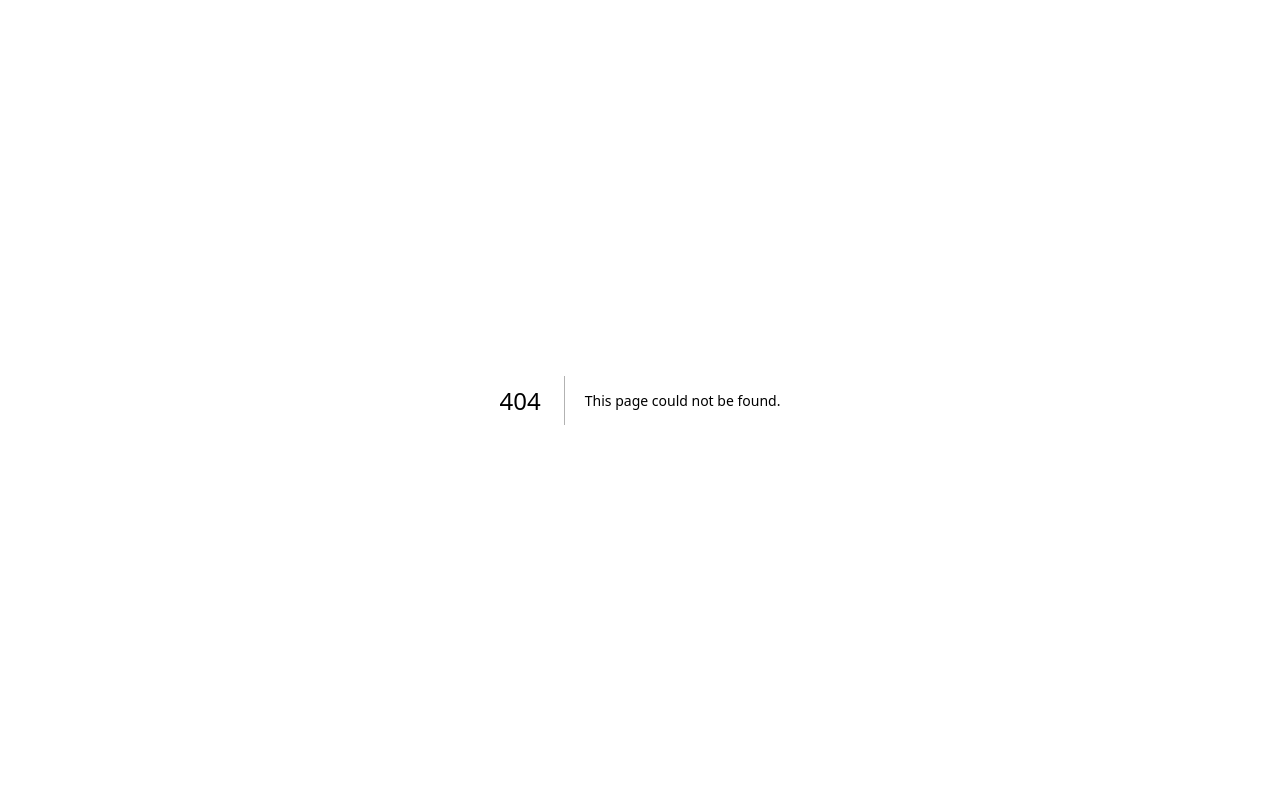
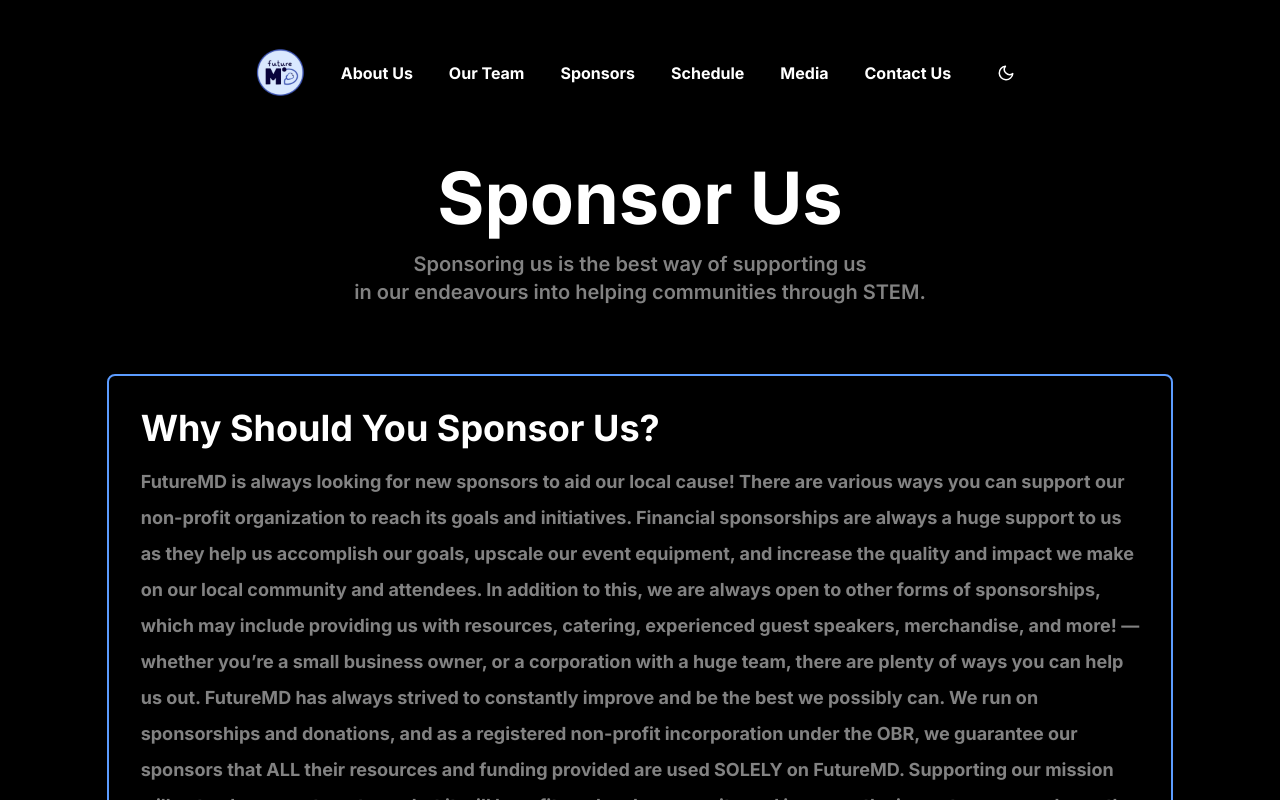
Before and after one commit to advayc/futuremd-site, a Next.js app: page /sponsorship in a window 1280 px wide. Before the commit this address had no page. Shown: the top 800 px of the page. Built offline with nearby package versions, Linux system fonts and the light colour scheme.

Commit message:
sponsorship

```diff
--- a/components/navbar.tsx
+++ b/components/navbar.tsx
@@ -48,7 +48,7 @@ const Navbar: React.FC = () => {
           <a href="/" className={`mr-9 font-bold ${selected === 'light' ? 'text-light-text' : 'text-white'} hover:text-hov transition delay-50`}>
             Schedule
           </a>
-          <a href="/" className={`mr-9 font-bold ${selected === 'light' ? 'text-light-text' : 'text-white'} hover:text-hov transition delay-50`}>
+          <a href="/media" className={`mr-9 font-bold ${selected === 'light' ? 'text-light-text' : 'text-white'} hover:text-hov transition delay-50`}>
             Media
           </a>
           <a href="/contact" className={`mr-9 font-bold ${selected === 'light' ? 'text-light-text' : 'text-white'} hover:text-hov transition delay-50`}>
@@ -70,9 +70,9 @@ const Navbar: React.FC = () => {
               </button>
             </div>
             <a href="/team" className="py-1 hover:text-hov transition delay-50 font-bold">Our Team</a>
-            <a href="/" className="py-1 hover:text-hov transition delay-50 font-bold">Sponsors</a>
+            <a href="/sponsors" className="py-1 hover:text-hov transition delay-50 font-bold">Sponsors</a>
             <a href="/" className="py-1 hover:text-hov transition delay-50 font-bold">Schedule</a>
-            <a href="/" className="py-1 hover:text-hov transition delay-50 font-bold">Media</a>
+            <a href="/media" className="py-1 hover:text-hov transition delay-50 font-bold">Media</a>
             <div className="flex justify-between items-center">
               <a href="/contact" className="py-1 hover:text-hov transition delay-50 font-bold">Contact Us</a>
             </div>
--- /dev/null
+++ b/pages/media.tsx
@@ -0,0 +1,33 @@
+import { Inter } from "next/font/google";
+import Navbar from "@/components/navbar";
+import { useRouter } from "next/router";
+import { useEffect } from "react";
+import Head from 'next/head';
+
+const inter = Inter({ subsets: ["latin"] });
+
+export default function Media() {
+  const router = useRouter();
+
+  useEffect(() => {
+    const handleRouteChange = (url: string) => {
+      document.documentElement.classList.add('transition-colors', 'duration-700');
+      setTimeout(() => {
+        document.documentElement.classList.remove('transition-colors', 'duration-700');
+      }, 1700);
+    };
+
+    router.events.on('routeChangeStart', handleRouteChange);
+
+    return () => {
+      router.events.off('routeChangeStart', handleRouteChange);
+    };
+  }, [router.events]);
+
+  return (
+    <main className={`min-h-screen flex flex-col items-center py-8 ${inter.className} dark:bg-dark-bg bg-light-bg transition-colors duration-700`}>
+      <Head><title>FutureMD - Media</title></Head>
+      <Navbar />
+    </main>
+  );
+}
--- a/pages/sponsors.tsx
+++ b/pages/sponsors.tsx
@@ -5,9 +5,9 @@ import { useEffect } from "react";
 import Head from 'next/head';
 import {sponsors} from '@/lib/sponsors';
 import {Footer} from '@/components/footer';
+import Link from 'next/link';
 
 const inter = Inter({ subsets: ["latin"] });
-
 
 export default function About() {
   const router = useRouter();
@@ -49,6 +49,9 @@ export default function About() {
           </div>
         ))}
       </section>
+      <p className="text-center mt-10 text-lg md:text-xl font-semibold dark:text-dark-text text-zinc-700">
+      Interested in sponsoring us? <Link href='/sponsorship' className="dark:text-hov dark:hover:text-primary text-li hover:text-black transition delay-75">Click Here!</Link>
+      </p>
       <Footer />
     </main>
   );
--- /dev/null
+++ b/pages/sponsorship.tsx
@@ -0,0 +1,56 @@
+import { Inter } from "next/font/google";
+import Navbar from "@/components/navbar";
+import { useRouter } from "next/router";
+import { useEffect } from "react";
+import Head from 'next/head';
+import { Footer } from '@/components/footer';
+
+const inter = Inter({ subsets: ["latin"] });
+
+export default function About() {
+  const router = useRouter();
+
+  useEffect(() => {
+    const handleRouteChange = (url: string) => {
+      document.documentElement.classList.add('transition-colors', 'duration-700');
+      setTimeout(() => {
+        document.documentElement.classList.remove('transition-colors', 'duration-700');
+      }, 1700);
+    };
+
+    router.events.on('routeChangeStart', handleRouteChange);
+
+    return () => {
+      router.events.off('routeChangeStart', handleRouteChange);
+    };
+  }, [router.events]);
+
+  return (
+    <main className={`min-h-screen py-8 ${inter.className} dark:bg-dark-bg bg-light-bg transition-colors duration-700`}>
+      <Head><title>FutureMD - Sponsorship</title></Head>
+      <Navbar />
+      <header className="pt-4 pd-3 px-4 w-full max-w-9xl text-center">
+        <h1 className="text-7xl font-bold my-8 mb-4 dark:text-white text-black">Sponsor Us</h1>
+        <p className="text-center text-lg md:text-xl font-semibold dark:text-dark-text text-[#828282] mb-5">
+          Sponsoring us is the best way of supporting us <br />in our endeavours into helping communities through STEM.
+        </p>
+      </header>
+
+      <section className="flex flex-col items-center">
+        <div className="w-5/6 border-2 border-hov rounded-lg p-8 shadow hover:shadow-lg mt-12">
+          <h2 className="text-4xl font-bold dark:text-white text-black mb-4">Why Should You Sponsor Us?</h2>
+          <p className="text-lg dark:text-dark-text text-[#828282] font-bold leading-9">
+            FutureMD is always looking for new sponsors to aid our local cause! There are various ways you can support our non-profit organization to reach its goals and initiatives. Financial sponsorships are always a huge support to us as they help us accomplish our goals, upscale our event equipment, and increase the quality and impact we make on our local community and attendees. In addition to this, we are always open to other forms of sponsorships, which may include providing us with resources, catering, experienced guest speakers, merchandise, and more! — whether you’re a small business owner, or a corporation with a huge team, there are plenty of ways you can help us out. FutureMD has always strived to constantly improve and be the best we possibly can. We run on sponsorships and donations, and as a registered non-profit incorporation under the OBR, we guarantee our sponsors that ALL their resources and funding provided are used SOLELY on FutureMD. Supporting our mission will not only support our team, but it will benefit our local community and increase the impact we can make on the next generation of medical specialists!
+          </p>
+          <div className="pt-4 pd-3 px-4 max-w-9xl text-center mt-8">
+            <h2 className="text-4xl font-bold mb-9 dark:text-white text-black">Discover Our Sponsorship Package</h2>
+            <div className="flex justify-center">
+              <embed src="/Sponsorship Proposal V3.pdf" type="application/pdf" width="55%" height="850px" />
+            </div>
+          </div>
+        </div>
+      </section>
+      <Footer />
+    </main>
+  );
+}
--- a/pages/team.tsx
+++ b/pages/team.tsx
@@ -6,6 +6,7 @@ import { useRouter } from "next/router";
 import { useEffect } from "react";
 import Head from "next/head";
 import {Footer} from '@/components/footer';
+import Link from "next/link";
 
 const inter = Inter({ subsets: ["latin"] });
 
@@ -41,7 +42,7 @@ export default function About() {
              <HoverEffect items={team} />
         </div>
         <p className="text-center mb-4 text-lg md:text-xl font-semibold dark:text-dark-text text-zinc-700">
-          Interested in joining our team? <a href='/join' target="_blank" className="dark:text-hov dark:hover:text-primary text-li hover:text-black transition delay-75">Click Here!</a>
+          Interested in joining our team?  <Link href='https://forms.gle/Sa52gmcHybHgnk438' target="_blank" className="dark:text-hov dark:hover:text-primary text-li hover:text-black transition delay-75">Click Here!</Link>
         </p>
         <Footer />
     </main>
```
Also changed, not shown: pages/schedule.tsx (renamed from pages/join.tsx), 1 other file (tests, documents, lock files or other folders).
